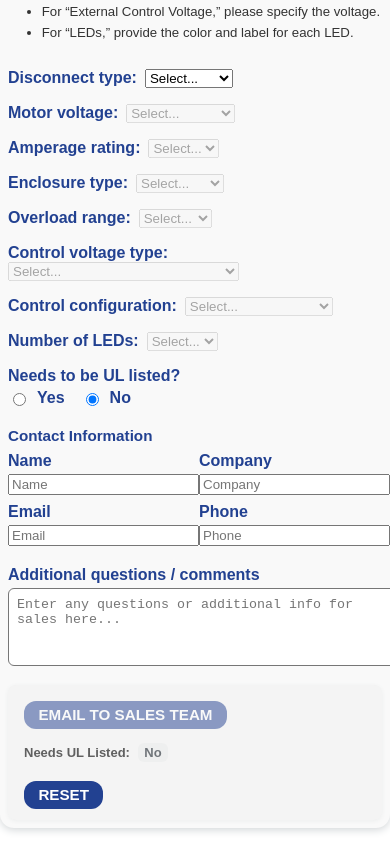
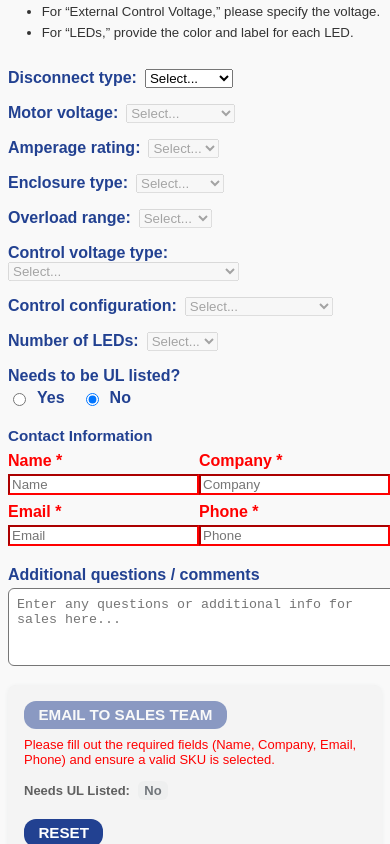
Before and after one commit to BlazerElectric/starter-configurator, a React (Create React App) app: page / in a window 390 px wide. Both pictures are taken after a click on the button "EMAIL TO SALES TEAM". Shown: the part 465-1309 px from the top of the page. Built offline with nearby package versions, Linux system fonts and the light colour scheme.

Commit message:
Validation: require Name, Company, Email, Phone before emailing; add UI hints

```diff
--- a/src/App.js
+++ b/src/App.js
@@ -63,7 +63,8 @@ function App() {
 
 
   const handleEmail = () => {
-    if (!sku) return;
+    setAttemptedSend(true);
+    if (!isSendReady) return;
     // Build summary of selections
     let summary = `Please quote SKU: ${sku}`;
     // Add all selections
@@ -130,8 +131,10 @@ function App() {
   const [attemptedSend, setAttemptedSend] = useState(false);
   const emailRegex = /^[^\s@]+@[^\s@]+\.[^\s@]+$/;
   const isNameValid = contact.name.trim().length > 0;
+  const isCompanyValid = contact.company.trim().length > 0;
   const isEmailValid = emailRegex.test(contact.email.trim());
-  const isSendReady = Boolean(sku && isNameValid && isEmailValid);
+  const isPhoneValid = contact.phone.trim().length > 0;
+  const isSendReady = Boolean(sku && isNameValid && isEmailValid && isCompanyValid && isPhoneValid);
 
   // For each segment, compute valid options based on filtered SKUs and current selections
   const getFilteredOptions = (segment, idx) => {
@@ -304,14 +307,14 @@ function App() {
               style={{ width: '100%', marginTop: '0.25rem', borderColor: attemptedSend && !isNameValid ? 'red' : undefined }}
             />
           </label>
-          <label style={{ flex: 1 }}>
-            Company
+          <label style={{ flex: 1, color: isCompanyValid || !attemptedSend ? 'var(--primary-blue)' : 'red' }}>
+            Company {attemptedSend && !isCompanyValid && <span style={{ color: 'red' }}>*</span>}
             <input
               type="text"
               placeholder="Company"
               value={contact.company}
               onChange={e => handleContactChange('company', e.target.value)}
-              style={{ width: '100%', marginTop: '0.25rem' }}
+              style={{ width: '100%', marginTop: '0.25rem', borderColor: attemptedSend && !isCompanyValid ? 'red' : undefined }}
             />
           </label>
         </div>
@@ -326,14 +329,14 @@ function App() {
               style={{ width: '100%', marginTop: '0.25rem', borderColor: attemptedSend && !isEmailValid ? 'red' : undefined }}
             />
           </label>
-          <label style={{ flex: 1 }}>
-            Phone
+          <label style={{ flex: 1, color: isPhoneValid || !attemptedSend ? 'var(--primary-blue)' : 'red' }}>
+            Phone {attemptedSend && !isPhoneValid && <span style={{ color: 'red' }}>*</span>}
             <input
               type="tel"
               placeholder="Phone"
               value={contact.phone}
               onChange={e => handleContactChange('phone', e.target.value)}
-              style={{ width: '100%', marginTop: '0.25rem' }}
+              style={{ width: '100%', marginTop: '0.25rem', borderColor: attemptedSend && !isPhoneValid ? 'red' : undefined }}
             />
           </label>
         </div>
--- a/src/components/Summary.js
+++ b/src/components/Summary.js
@@ -17,7 +17,7 @@ function Summary({ sku, onEmail, onReset, externalVoltage, ledInfo, contact, sen
       </div>
       {attemptedSend && sendDisabled && (
         <div style={{ color: 'red', marginTop: '0.5rem' }}>
-          Please fill out the required fields (Name and valid Email) and ensure a valid SKU is selected.
+          Please fill out the required fields (Name, Company, Email, Phone) and ensure a valid SKU is selected.
         </div>
       )}
       {externalVoltage && (
```
